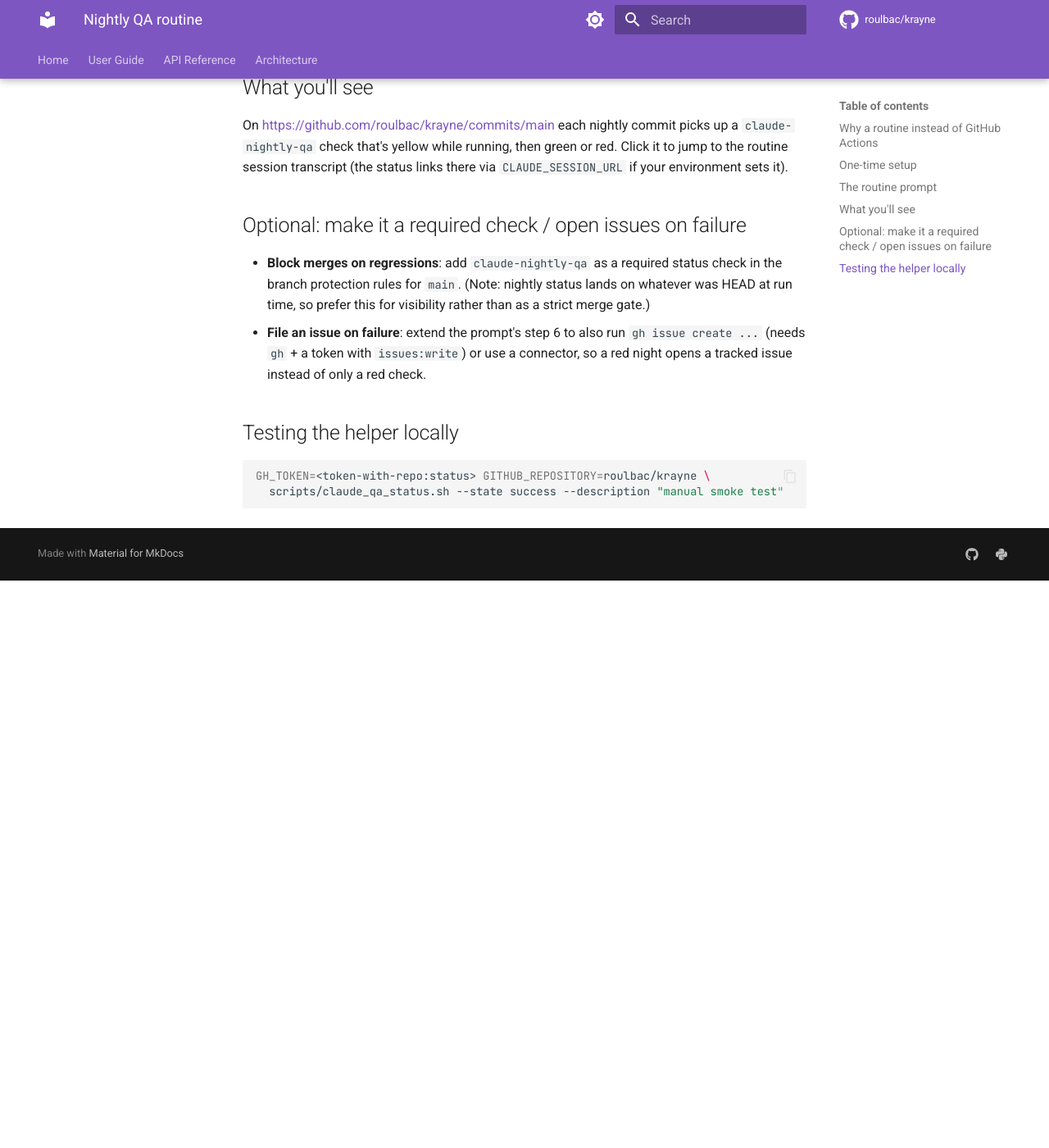
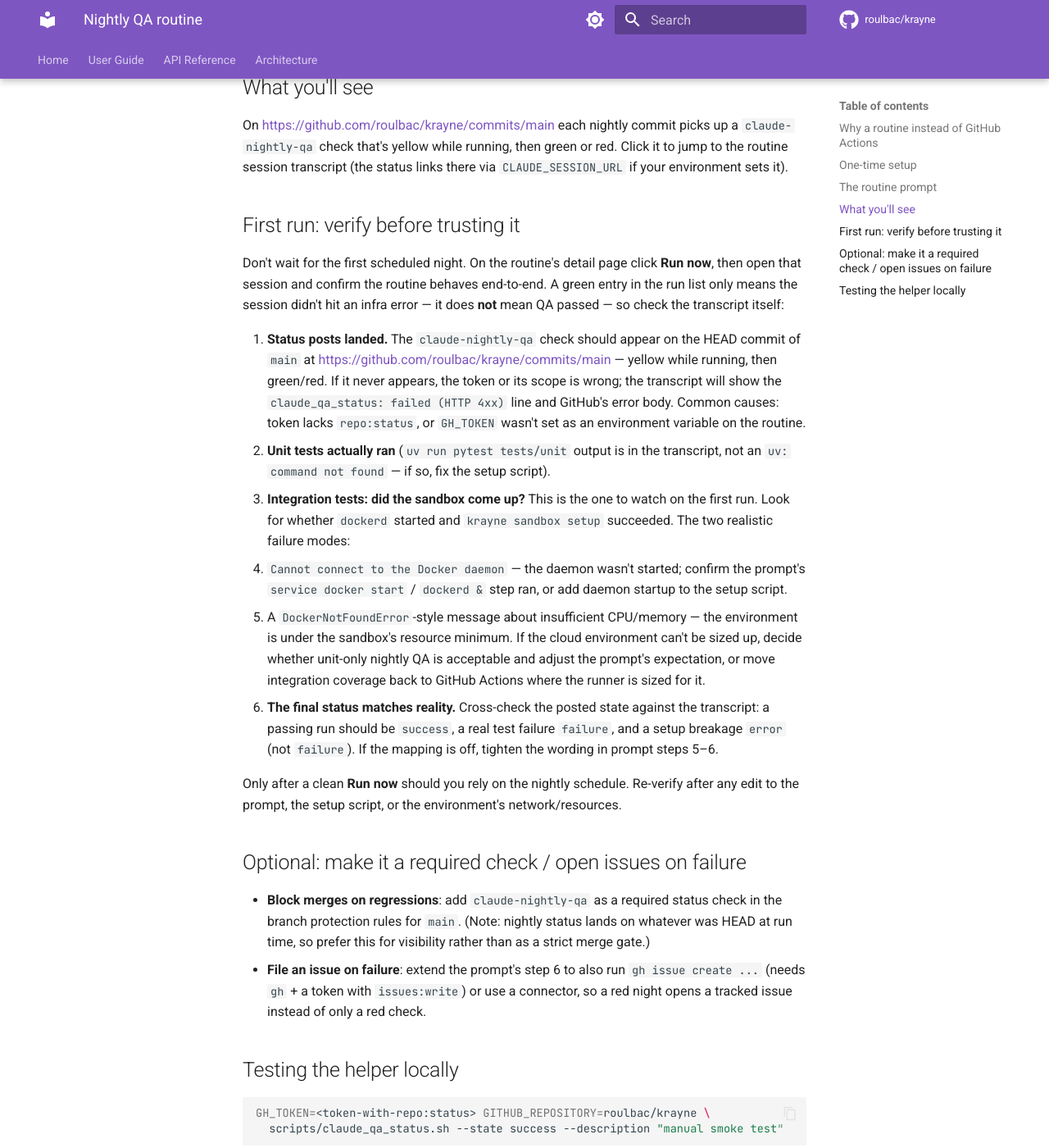
Before and after one commit to roulbac/krayne, an MkDocs documentation site: the page built from docs/nightly-qa-routine.md, in a window 1280 px wide and 1400 px high, scrolled down 2280 px. Shown: the whole window at 82% size. Built offline with MkDocs 1.6.1 and Material for MkDocs 9.7.7, drawn with Linux system fonts in a browser that asks for light colours; comment, search, counter and statistics services are not loaded; before the commit the page ends 2988 px from its top, so only the background shows below that.

Commit message:
Add first-run verification section to nightly QA routine doc
Walk through what to confirm in the initial 'Run now' session before
trusting the schedule: status posts landed, unit tests ran, the Docker
sandbox actually came up (the main first-run unknown), and the posted
status state matches reality.

```diff
--- a/docs/nightly-qa-routine.md
+++ b/docs/nightly-qa-routine.md
@@ -100,6 +100,36 @@ On <https://github.com/roulbac/krayne/commits/main> each nightly commit picks up
 the routine session transcript (the status links there via `CLAUDE_SESSION_URL` if your
 environment sets it).
 
+## First run: verify before trusting it
+
+Don't wait for the first scheduled night. On the routine's detail page click **Run now**, then
+open that session and confirm the routine behaves end-to-end. A green entry in the run list only
+means the session didn't hit an infra error — it does **not** mean QA passed — so check the
+transcript itself:
+
+1. **Status posts landed.** The `claude-nightly-qa` check should appear on the HEAD commit of
+   `main` at <https://github.com/roulbac/krayne/commits/main> — yellow while running, then
+   green/red. If it never appears, the token or its scope is wrong; the transcript will show the
+   `claude_qa_status: failed (HTTP 4xx)` line and GitHub's error body. Common causes: token
+   lacks `repo:status`, or `GH_TOKEN` wasn't set as an environment variable on the routine.
+2. **Unit tests actually ran** (`uv run pytest tests/unit` output is in the transcript, not an
+   `uv: command not found` — if so, fix the setup script).
+3. **Integration tests: did the sandbox come up?** This is the one to watch on the first run.
+   Look for whether `dockerd` started and `krayne sandbox setup` succeeded. The two realistic
+   failure modes:
+   - `Cannot connect to the Docker daemon` — the daemon wasn't started; confirm the prompt's
+     `service docker start` / `dockerd &` step ran, or add daemon startup to the setup script.
+   - A `DockerNotFoundError`-style message about insufficient CPU/memory — the environment is
+     under the sandbox's resource minimum. If the cloud environment can't be sized up, decide
+     whether unit-only nightly QA is acceptable and adjust the prompt's expectation, or move
+     integration coverage back to GitHub Actions where the runner is sized for it.
+4. **The final status matches reality.** Cross-check the posted state against the transcript:
+   a passing run should be `success`, a real test failure `failure`, and a setup breakage
+   `error` (not `failure`). If the mapping is off, tighten the wording in prompt steps 5–6.
+
+Only after a clean **Run now** should you rely on the nightly schedule. Re-verify after any edit
+to the prompt, the setup script, or the environment's network/resources.
+
 ## Optional: make it a required check / open issues on failure
 
 - **Block merges on regressions**: add `claude-nightly-qa` as a required status check in the
```
